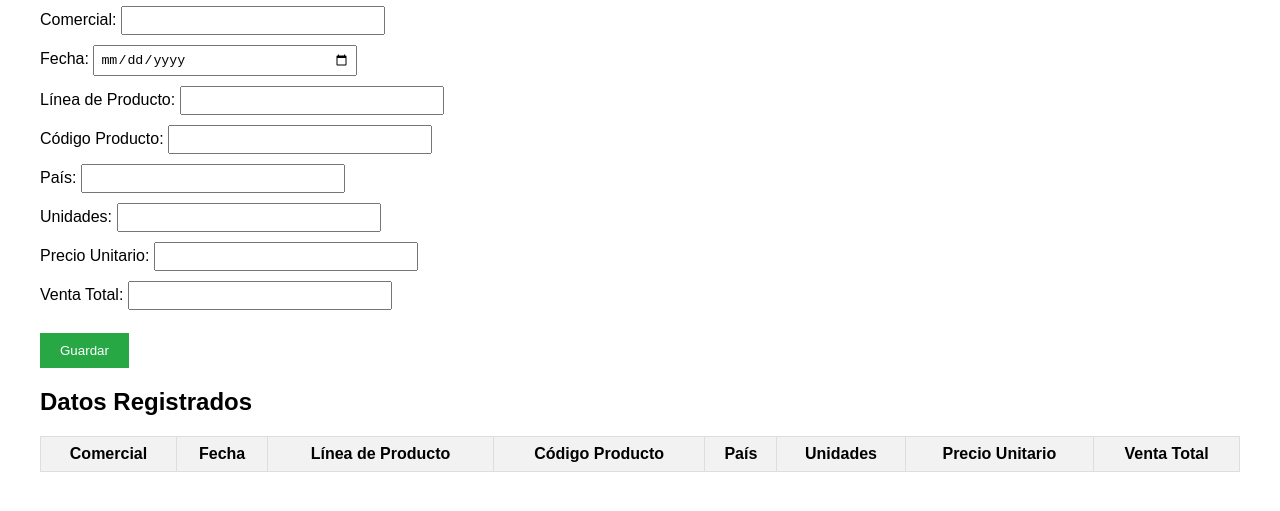
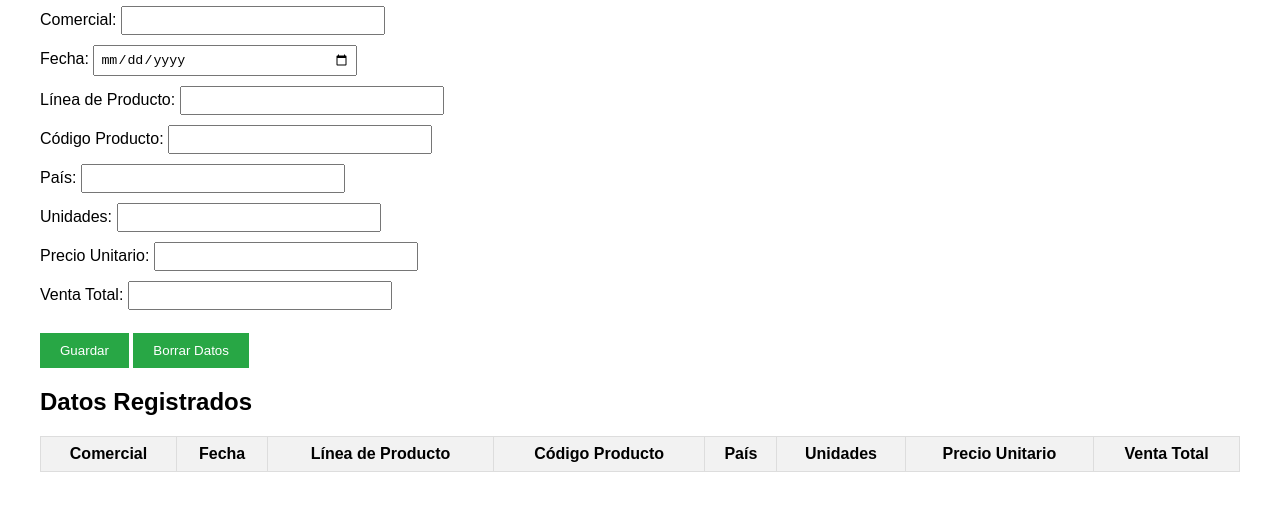
Before and after one commit to Mauricio-Rios-Terceros/Registro-Ventas, a plain HTML site: page index.html in a window 1280 px wide. Shown: the part 119-630 px from the top of the page. Drawn offline with Linux system fonts and the light colour scheme.

Commit message:
Add files via upload

```diff
--- a/index.html
+++ b/index.html
@@ -26,6 +26,7 @@
         <label for="ventaTotal">Venta Total:</label>
         <input type="number" step="0.01" id="ventaTotal" required><br><br>
         <button type="button" onclick="guardarVenta()">Guardar</button>
+        <button type="button" onclick="borrarDatos()">Borrar Datos</button>
     </form>
 
     <h2>Datos Registrados</h2>
--- a/script.js
+++ b/script.js
@@ -27,3 +27,9 @@ function guardarVenta() {
 
     document.getElementById('ventaForm').reset();
 }
+
+function borrarDatos() {
+    const dataTable = document.getElementById('dataTable').getElementsByTagName('tbody')[0];
+    dataTable.innerHTML = ""; // Elimina todas las filas de la tabla
+    alert("Todos los datos han sido eliminados.");
+}
```
